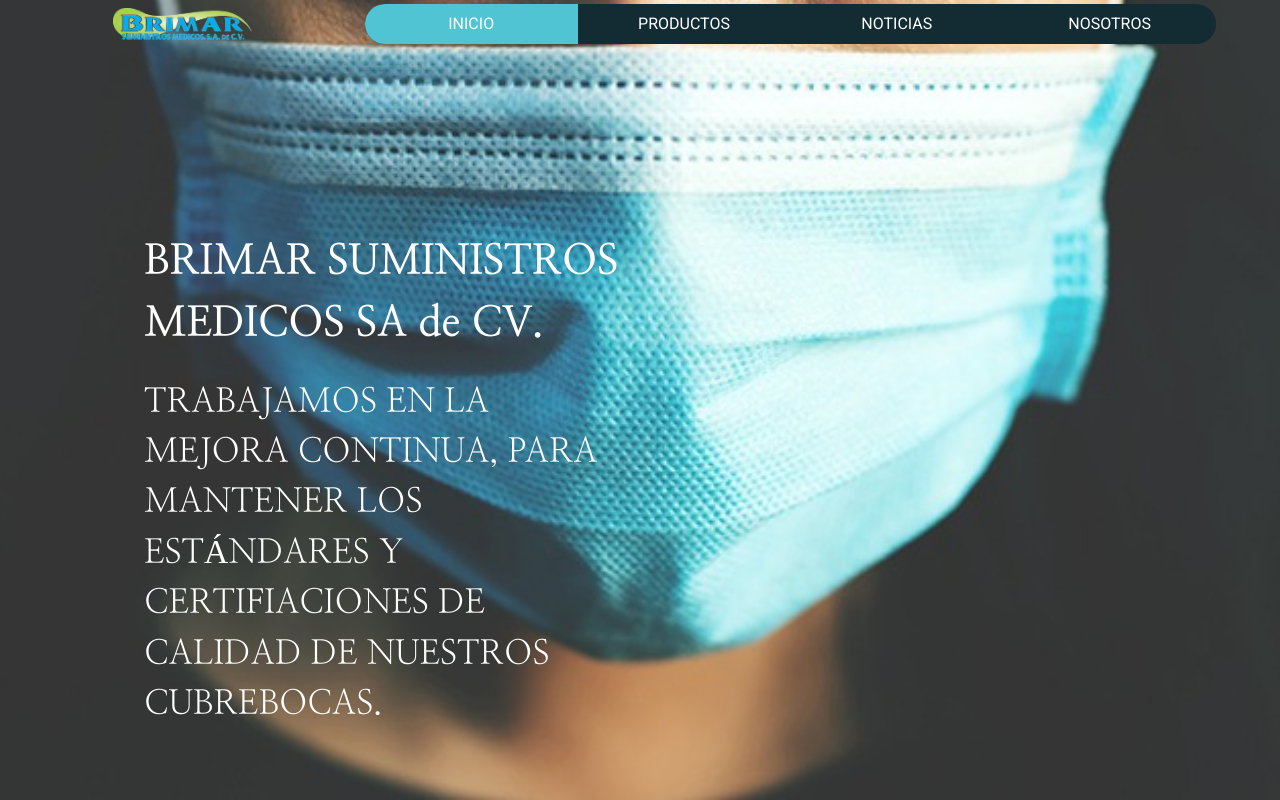
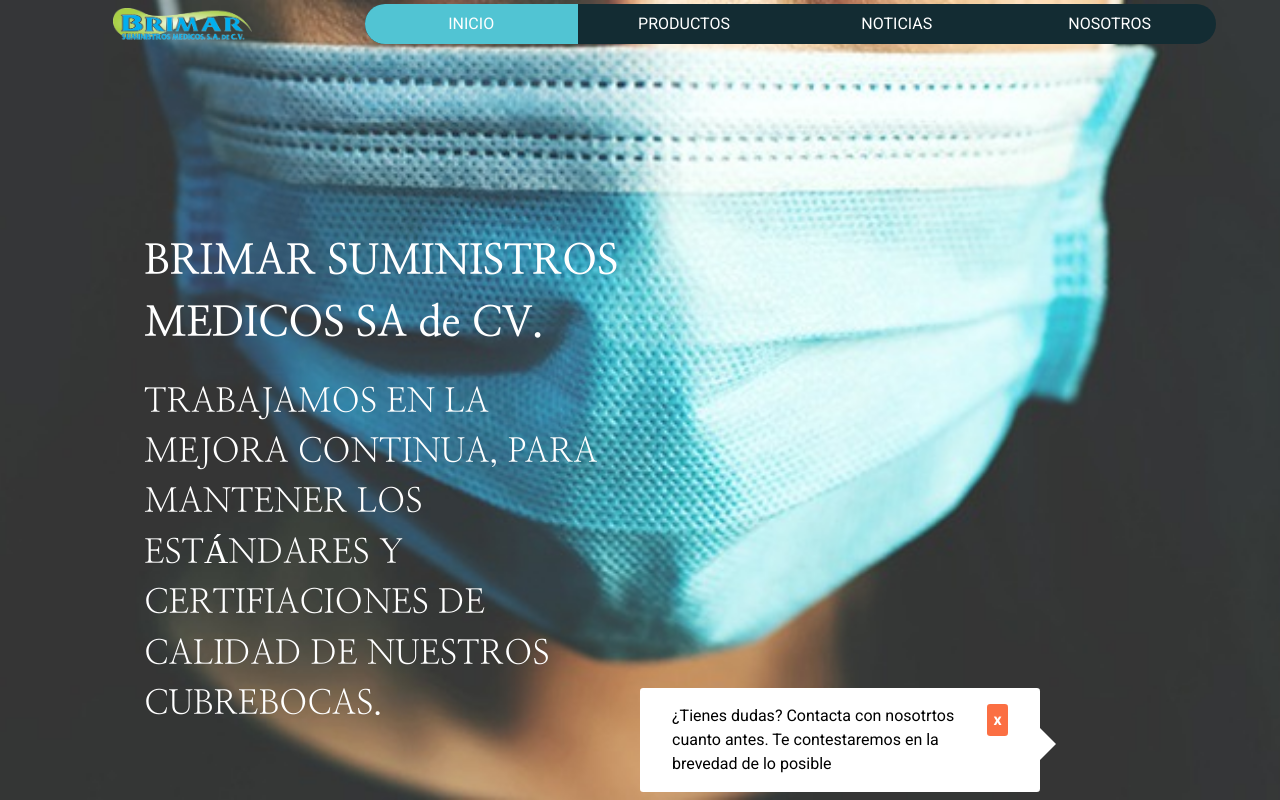
Before and after one commit to ASASCED/Brimar, a React (Create React App) app: page / in a window 1280 px wide. Shown: the top 800 px of the page. Built offline with nearby package versions, Linux system fonts and the light colour scheme.

Commit message:
Add: more functions

```diff
--- a/package.json
+++ b/package.json
@@ -20,7 +20,9 @@
     "react-router-dom": "^5.2.0",
     "react-scripts": "4.0.3",
     "react-scroll": "^1.8.2",
+    "react-use-localstorage": "^3.5.3",
     "react-whatsapp-widget": "^1.3.0",
+    "reactjs-localstorage": "^1.0.1",
     "typescript": "^4.1.2",
     "web-vitals": "^1.0.1"
   },
--- a/src/scss/views/main/_main.scss
+++ b/src/scss/views/main/_main.scss
@@ -12,7 +12,7 @@
   max-width: 100vw;
   background-color: $quaternary-color;
 
-  & > div:not(.home) {
+  & > div:not(.home):not(.float-message) {
     padding: 0 2em;
   }
 
@@ -35,4 +35,43 @@
   .about-us {
     grid-area: about;
   }
+
+  .float-message {
+    position: fixed;
+    right: 15em;
+    bottom: 0.5em;
+    display: flex;
+    background-color: white;
+    width: 25em;
+    padding: 1em 2em;
+    border-radius: 0.2em;
+
+    button {
+      height: 2em;
+      width: 2em;
+      background-color: $senary-color;
+      color: white;
+      font-weight: bold;
+      border-radius: 0.2em;
+      cursor: pointer;
+
+      &:hover {
+        background-color: darken($color: $senary-color, $amount: 20);
+        transition-duration: 0.3s;
+      }
+    }
+
+    &:before {
+      content: " ";
+      width: 0;
+      height: 0;
+      display: block;
+      position: absolute;
+      right: -1em;
+      bottom: 2em;
+      border-top: 1em solid transparent;
+      border-bottom: 1em solid transparent;
+      border-left: 1em solid white;
+    }
+  }
 }
--- a/src/views/Main.jsx
+++ b/src/views/Main.jsx
@@ -1,3 +1,4 @@
+import { useEffect, useState } from "react";
 import { AboutHeader } from "./about-us/AboutHeader";
 import { News } from "./news/News";
 import { Shapes } from "./about-us/Shapes";
@@ -11,6 +12,26 @@
 import "react-whatsapp-widget/dist/index.css";
 
 export const Main = () => {
+  const [msg, setMsg] = useState(false);
+
+  useEffect(() => {
+    console.log(
+      localStorage.getItem("msg") !== "show" &&
+        localStorage.getItem("msg") !== "hide"
+    );
+    if (
+      localStorage.getItem("msg") !== "show" &&
+      localStorage.getItem("msg") !== "hide"
+    ) {
+      localStorage.setItem("msg", "show");
+      setMsg(true);
+    } else if (localStorage.getItem("msg") === "hide") {
+      setMsg(false);
+    } else {
+      setMsg(true);
+    }
+  }, [msg]);
+
   return (
     <div className="main animate__animated animate__fadeIn">
       <Navbar />
@@ -20,6 +41,21 @@
       <News />
       <AboutUs />
       <Footer />
+
+      {msg && (
+        <div className="float-message">
+          ¿Tienes dudas? Contacta con nosotrtos cuanto antes. Te contestaremos
+          en la brevedad de lo posible
+          <button
+            onClick={() => {
+              localStorage.setItem("msg", "hide");
+              setMsg(false);
+            }}
+          >
+            x
+          </button>
+        </div>
+      )}
 
       <WhatsAppWidget phoneNumber="+5215548250892" />
       <MessengerCustomerChat
```
Also changed, not shown: 1 other file (tests, documents, lock files or other folders).
